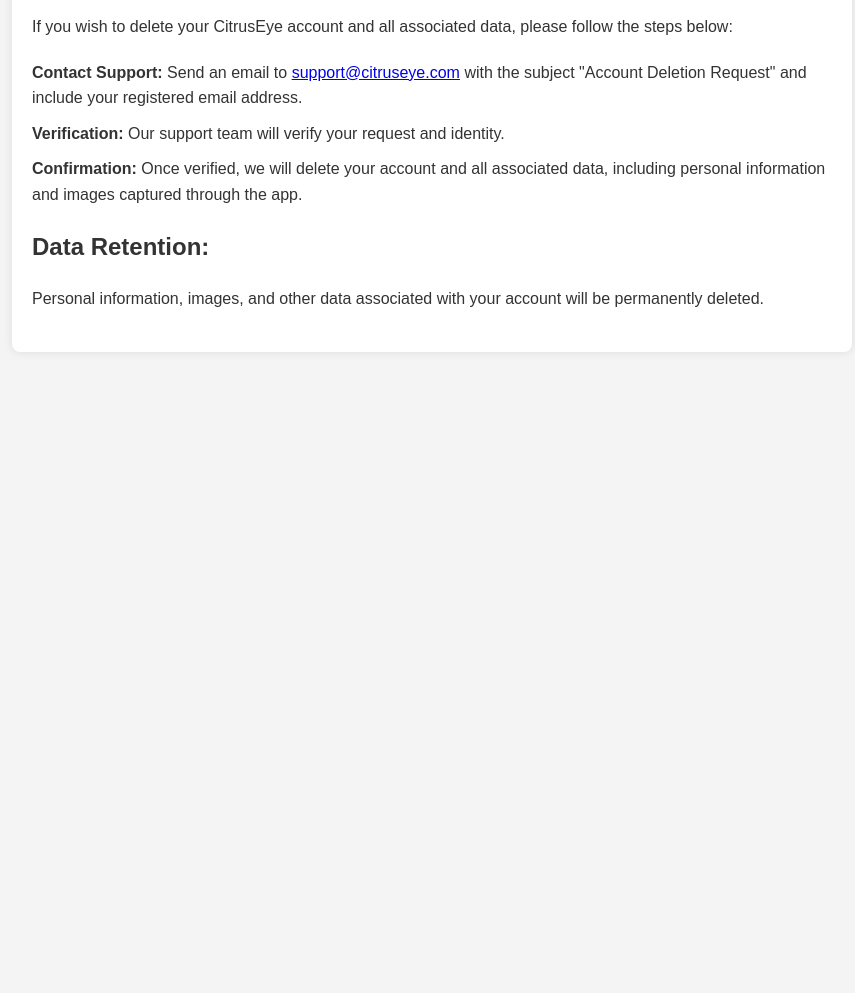
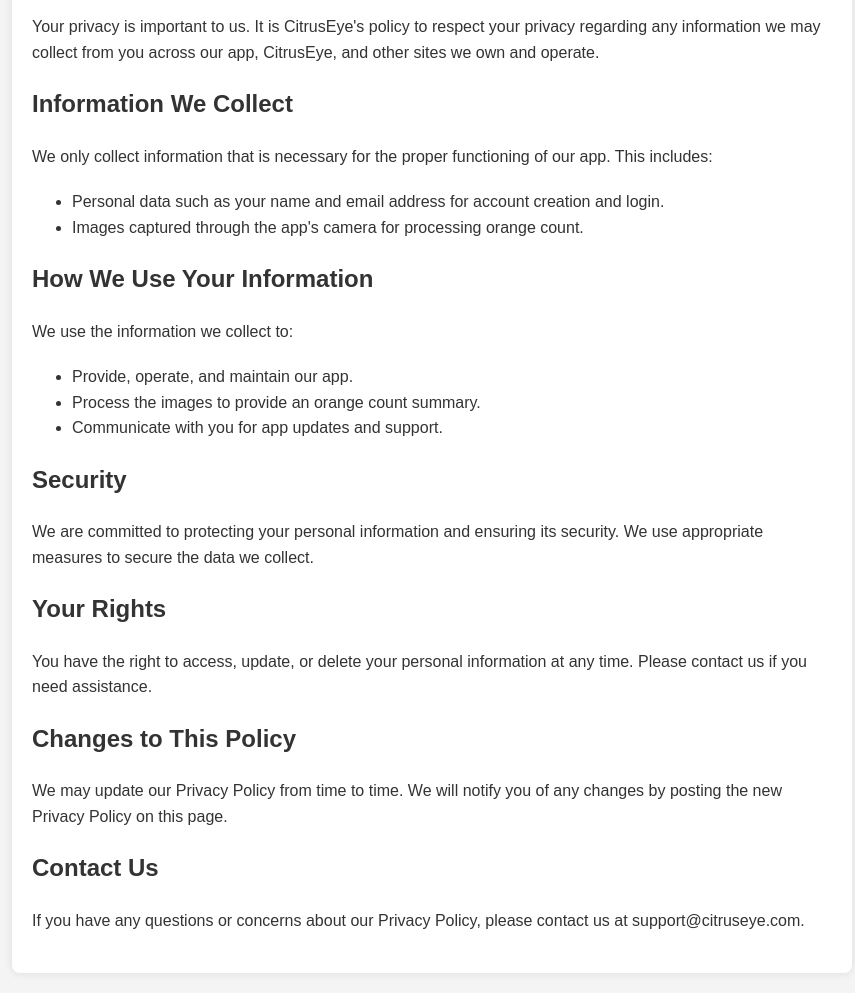
Before and after one commit to DataXplorerFY/Daily_Meeting, a plain HTML site: page index.html in a window 1280 px wide. Shown: the part 120-1113 px from the top of the page, without its empty margins (208-1063 px from the left). Before the commit the page ends 800 px from the top, so only its background shows below. Drawn offline with Linux system fonts and the light colour scheme.

Commit message:
Add files via upload

```diff
--- a/index.html
+++ b/index.html
@@ -3,7 +3,7 @@
 <head>
     <meta charset="UTF-8">
     <meta name="viewport" content="width=device-width, initial-scale=1.0">
-    <title>CitrusEye Account Deletion Request</title>
+    <title>CitrusEye Privacy Policy</title>
     <style>
         body {
             font-family: Arial, sans-serif;
@@ -28,33 +28,48 @@
         p {
             margin-bottom: 20px;
         }
-        ul {
-            list-style-type: none;
-            padding-left: 0;
-        }
-        ul li {
-            margin-bottom: 10px;
-        }
     </style>
 </head>
 <body>
     <div class="container">
-        <h1>CitrusEye Account Deletion Request</h1>
+        <h1>CitrusEye Privacy Policy</h1>
         <p>
-            If you wish to delete your CitrusEye account and all associated data, please follow the steps below:
+            Your privacy is important to us. It is CitrusEye's policy to respect your privacy regarding any information we may collect from you across our app, CitrusEye, and other sites we own and operate.
+        </p>
+        <h2>Information We Collect</h2>
+        <p>
+            We only collect information that is necessary for the proper functioning of our app. This includes:
         </p>
         <ul>
-            <li><strong>Contact Support:</strong> Send an email to <a href="mailto:support@citruseye.com">support@citruseye.com</a> with the subject "Account Deletion Request" and include your registered email address.</li>
-            <li><strong>Verification:</strong> Our support team will verify your request and identity.</li>
-            <li><strong>Confirmation:</strong> Once verified, we will delete your account and all associated data, including personal information and images captured through the app.</li>
+            <li>Personal data such as your name and email address for account creation and login.</li>
+            <li>Images captured through the app's camera for processing orange count.</li>
         </ul>
-        <h2>Data Retention:</h2>
+        <h2>How We Use Your Information</h2>
         <p>
-            <ul>
-                <li>Personal information, images, and other data associated with your account will be permanently deleted.</li>
+            We use the information we collect to:
+        </p>
+        <ul>
+            <li>Provide, operate, and maintain our app.</li>
+            <li>Process the images to provide an orange count summary.</li>
+            <li>Communicate with you for app updates and support.</li>
+        </ul>
+        <h2>Security</h2>
+        <p>
+            We are committed to protecting your personal information and ensuring its security. We use appropriate measures to secure the data we collect.
+        </p>
+        <h2>Your Rights</h2>
+        <p>
+            You have the right to access, update, or delete your personal information at any time. Please contact us if you need assistance.
+        </p>
+        <h2>Changes to This Policy</h2>
+        <p>
+            We may update our Privacy Policy from time to time. We will notify you of any changes by posting the new Privacy Policy on this page.
+        </p>
+        <h2>Contact Us</h2>
+        <p>
+            If you have any questions or concerns about our Privacy Policy, please contact us at support@citruseye.com.
+        </p>
 
-            </ul>
-        </p>
     </div>
 </body>
 </html>
```
